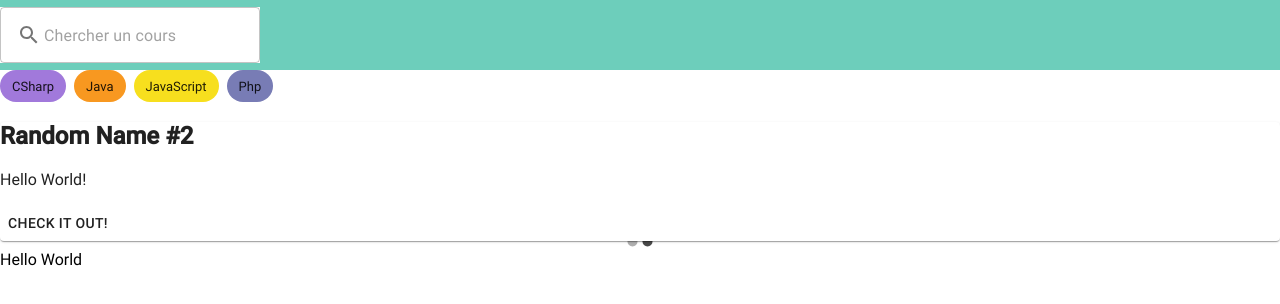
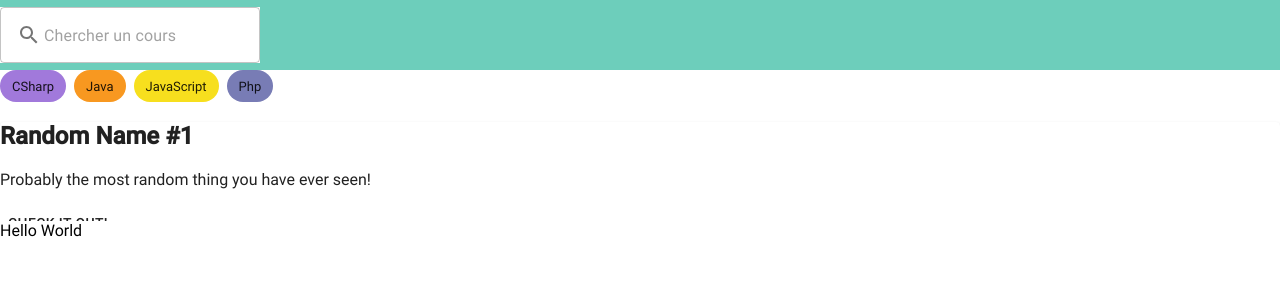
Before and after one commit to arkozor/courses-viewer-app, a Next.js app: page / in a window 1280 px wide. Shown: the top 304 px of the page. Built offline with nearby package versions, Linux system fonts and the light colour scheme.

Commit message:
Update carousel props

```diff
--- a/components/CarouselView/index.tsx
+++ b/components/CarouselView/index.tsx
@@ -18,6 +18,7 @@ const CarousselView = (): JSX.Element => {
     function Item(props)
     {
         return (
+            <div>
                 <Paper>
                     <h2>{props.item.name}</h2>
                     <p>{props.item.description}</p>
@@ -26,11 +27,12 @@ const CarousselView = (): JSX.Element => {
                         Check it out!
                     </Button>
                 </Paper>
+            </div>
         )
     }
 
     return (
-        <Carousel>
+        <Carousel autoPlay={false} animation="slide" indicators={false}>
             {
                 items.map( (item, i) => <Item key={i} item={item} /> )
             }
```
Lines whose indentation alone changed are shown as unchanged.
